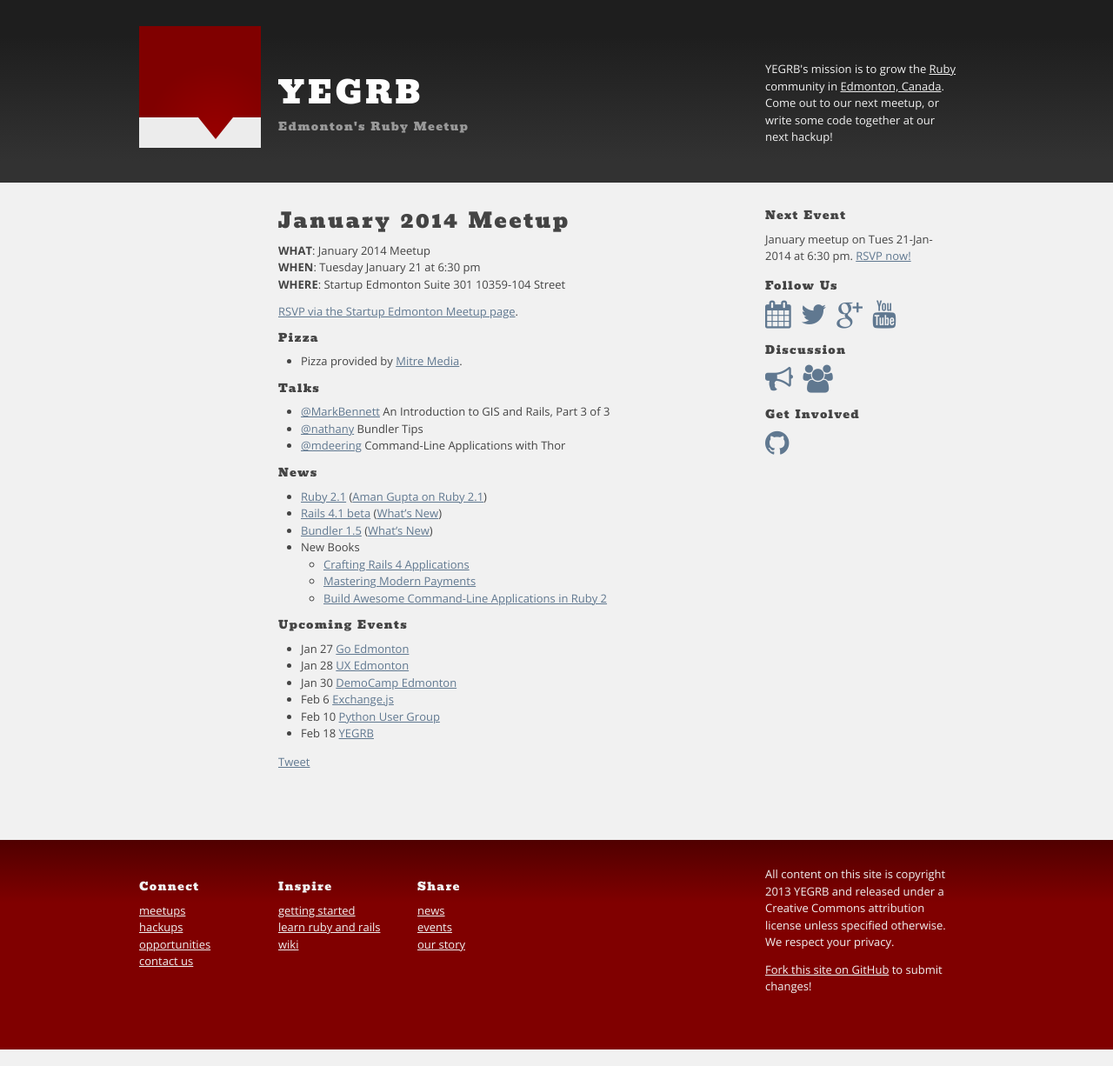
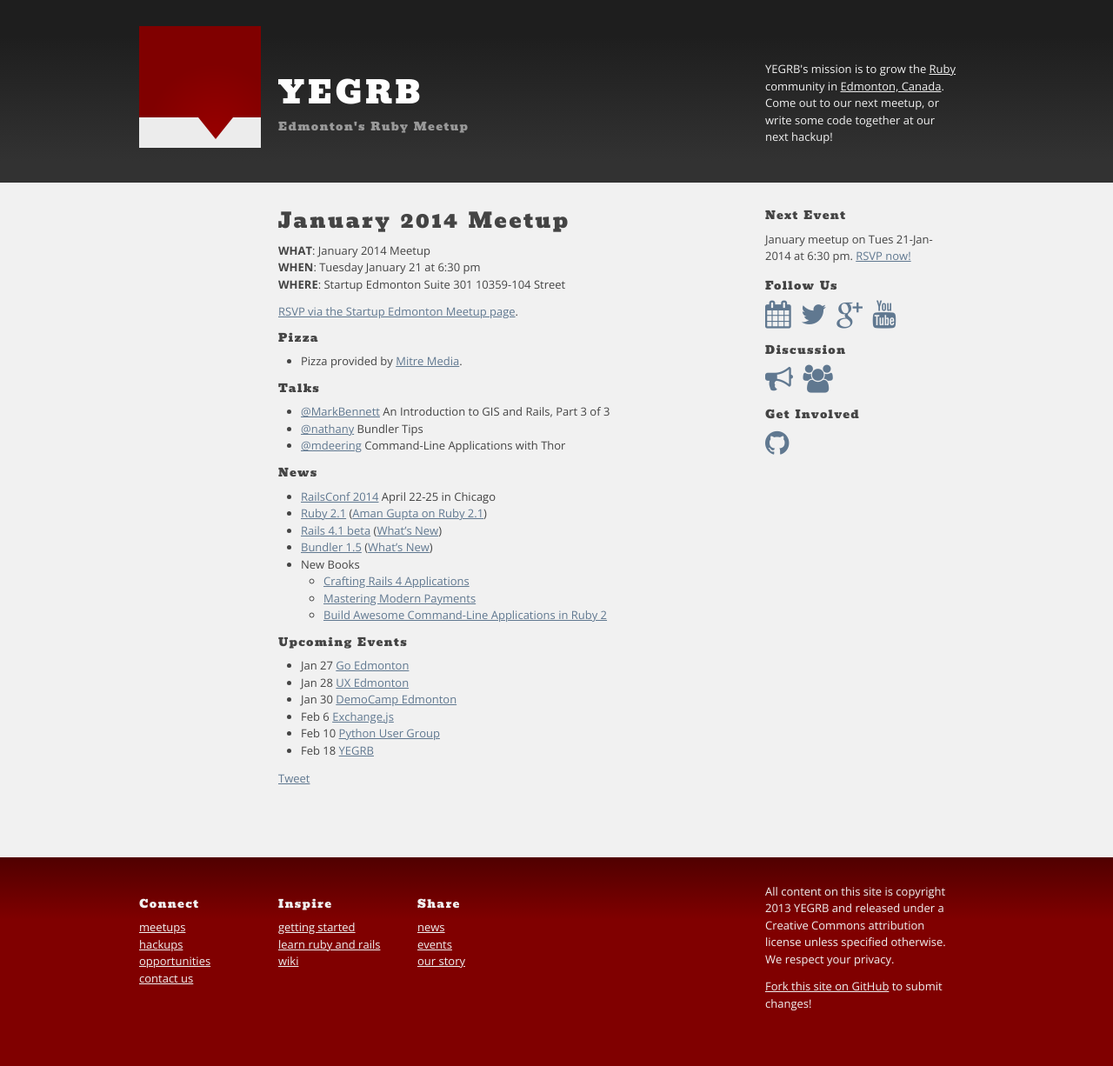
Before and after one commit to yegrb/yegrb.github.io, a Jekyll site: the page built from _posts/2014-01-21-Jan-Meetup.markdown, in a window 1280 px wide. Shown: the whole page at 87% size. Built offline with Jekyll 4.4.1, drawn with Linux system fonts in a browser that asks for light colours; nearby versions of some CDN libraries; Markdown is read by kramdown in place of the engine named in the settings; comment, search, counter and statistics services are not loaded.

Commit message:
add RailsConf to News

```diff
--- a/_posts/2014-01-21-Jan-Meetup.markdown
+++ b/_posts/2014-01-21-Jan-Meetup.markdown
@@ -22,6 +22,7 @@ category: meetups
 
 ## News
 
+* [RailsConf 2014](http://lanyrd.com/2014/railsconf/) April 22-25 in Chicago
 * [Ruby 2.1](http://www.ruby-lang.org/en/news/2013/12/25/ruby-2-1-0-is-released/) ([Aman Gupta on Ruby 2.1](http://tmm1.net/))
 * [Rails 4.1 beta](http://weblog.rubyonrails.org/2013/12/18/Rails-4-1-beta1/) ([What's New](http://coherence.io/blog/2013/12/17/whats-new-in-rails-4-1.html))
 * [Bundler 1.5](http://bundler.io/) ([What's New](http://bundler.io/v1.5/whats_new.html))
```
